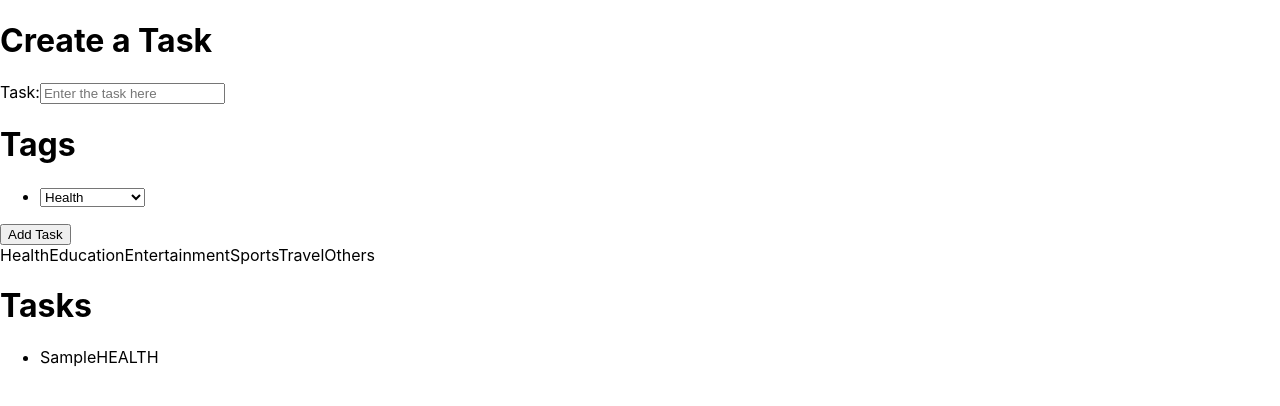
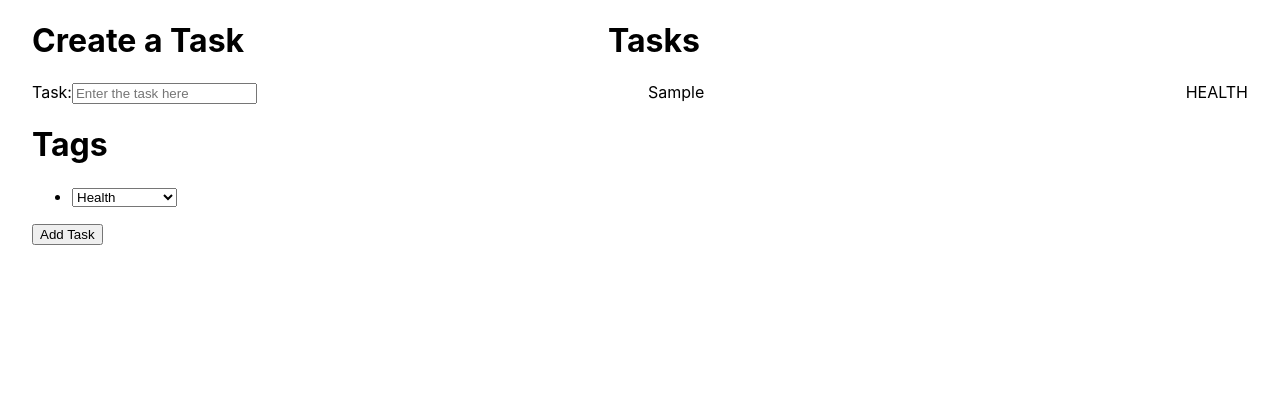
Before and after one commit to A-ZAID2003/mytaskers, a React (Create React App) app: page / in a window 1280 px wide. Both pictures are taken after typing "Sample" into the empty fields and a click on the button "Add Task". Shown: the top 406 px of the page. Built offline with nearby package versions, Linux system fonts and the light colour scheme; a web font is replaced by a local one.

Commit message:
The code commited

```diff
--- a/src/App.css
+++ b/src/App.css
@@ -1,3 +1,55 @@
+.app-container {
+  display: flex;
+  justify-content: space-around;
+}
+
+.input-section {
+  width: 40%;
+}
+
+.tasks-section {
+  width: 50%;
+}
+
+.task-list-item {
+  margin-bottom: 10px;
+  display: flex;
+  justify-content: space-between;
+}
+
+.tag-text {
+  margin-left: 10px;
+}
+
+.app-container {
+  display: flex;
+}
+
+.left-section {
+  width: 50%;
+  padding: 20px;
+  border-right: 1px solid #ccc;
+}
+
+.right-section {
+  width: 50%;
+  padding: 20px;
+}
+
+.task-list-item {
+  margin-bottom: 10px;
+}
+
+.task-list-item {
+  margin-bottom: 10px;
+  display: flex;
+  justify-content: space-between;
+}
+
+.tag-text {
+  margin-left: 10px;
+}
+
 * {
   box-sizing: border-box;
 }
--- a/src/App.js
+++ b/src/App.js
@@ -1,3 +1,98 @@
+// import {useState} from 'react'
+// import {v4 as uuid} from 'uuid'
+// import './App.css'
+// import TagsList from './components/TagsList'
+// import TaskList from './components/TaskList'
+
+// const tagsList = [
+//   {
+//     optionId: 'HEALTH',
+//     displayText: 'Health',
+//   },
+//   {
+//     optionId: 'EDUCATION',
+//     displayText: 'Education',
+//   },
+//   {
+//     optionId: 'ENTERTAINMENT',
+//     displayText: 'Entertainment',
+//   },
+//   {
+//     optionId: 'SPORTS',
+//     displayText: 'Sports',
+//   },
+//   {
+//     optionId: 'TRAVEL',
+//     displayText: 'Travel',
+//   },
+//   {
+//     optionId: 'OTHERS',
+//     displayText: 'Others',
+//   },
+// ]
+
+// const App = () => {
+//   const [tasks, setTasks] = useState([])
+//   const [taskText, setTaskText] = useState('')
+//   const [selectedTag, setSelectedTag] = useState(tagsList[0].optionId)
+
+//   const handleAddTask = e => {
+//     e.preventDefault()
+
+//     if (taskText.trim() === '') return
+
+//     const newTask = {
+//       id: uuid(),
+//       text: taskText,
+//       tag: selectedTag,
+//     }
+
+//     setTasks(prevTasks => [...prevTasks, newTask])
+//     setTaskText('')
+//     setSelectedTag(tagsList[0].optionId)
+//   }
+
+//   const handleTagClick = tag => {
+//     setSelectedTag(tag)
+//   }
+
+//   return (
+//     <div className="app-container">
+//       <div className="left-section">
+//         <h1>Create a Task</h1>
+//         <form onSubmit={handleAddTask}>
+//           <label>
+//             Task:
+//             <input
+//               type="text"
+//               value={taskText}
+//               onChange={e => setTaskText(e.target.value)}
+//               placeholder="Enter the task here"
+//             />
+//           </label>
+//           <TagsList
+//             tags={tagsList}
+//             activeTag={selectedTag}
+//             onTagClick={handleTagClick}
+//           />
+//           <button type="submit">Add Task</button>
+//         </form>
+//       </div>
+//       <div className="right-section">
+//         <div className="horizontal-tags">
+//           {tagsList.map(tag => (
+//             <span key={tag.optionId}>{tag.displayText}</span>
+//           ))}
+//         </div>
+//         <TaskList tasks={tasks} />
+//       </div>
+//     </div>
+//   )
+// }
+
+// export default App
+
+// App.js
 import {useState} from 'react'
 import {v4 as uuid} from 'uuid'
 import './App.css'
@@ -5,30 +100,12 @@ import TagsList from './components/TagsList'
 import TaskList from './components/TaskList'
 
 const tagsList = [
-  {
-    optionId: 'HEALTH',
-    displayText: 'Health',
-  },
-  {
-    optionId: 'EDUCATION',
-    displayText: 'Education',
-  },
-  {
-    optionId: 'ENTERTAINMENT',
-    displayText: 'Entertainment',
-  },
-  {
-    optionId: 'SPORTS',
-    displayText: 'Sports',
-  },
-  {
-    optionId: 'TRAVEL',
-    displayText: 'Travel',
-  },
-  {
-    optionId: 'OTHERS',
-    displayText: 'Others',
-  },
+  {optionId: 'HEALTH', displayText: 'Health'},
+  {optionId: 'EDUCATION', displayText: 'Education'},
+  {optionId: 'ENTERTAINMENT', displayText: 'Entertainment'},
+  {optionId: 'SPORTS', displayText: 'Sports'},
+  {optionId: 'TRAVEL', displayText: 'Travel'},
+  {optionId: 'OTHERS', displayText: 'Others'},
 ]
 
 const App = () => {
@@ -58,7 +135,7 @@ const App = () => {
 
   return (
     <div className="app-container">
-      <div className="left-section">
+      <div className="input-section">
         <h1>Create a Task</h1>
         <form onSubmit={handleAddTask}>
           <label>
@@ -78,12 +155,7 @@ const App = () => {
           <button type="submit">Add Task</button>
         </form>
       </div>
-      <div className="right-section">
-        <div className="horizontal-tags">
-          {tagsList.map(tag => (
-            <span key={tag.optionId}>{tag.displayText}</span>
-          ))}
-        </div>
+      <div className="tasks-section">
         <TaskList tasks={tasks} />
       </div>
     </div>
--- a/src/components/TaskList/index.js
+++ b/src/components/TaskList/index.js
@@ -1,3 +1,25 @@
+// const TaskList = ({tasks}) => (
+//   <div>
+//     <h1>Tasks</h1>
+//     {tasks.length === 0 ? (
+//       <p>No Tasks Added Yet</p>
+//     ) : (
+//       <ul>
+//         {tasks.map(task => (
+//           <li key={task.id} className="task-list-item">
+//             <span>{task.text}</span>
+//             <span className="tag-text">{task.tag}</span>
+//           </li>
+//         ))}
+//       </ul>
+//     )}
+//   </div>
+// )
+
+// export default TaskList
+
+// TaskList.js
+
 const TaskList = ({tasks}) => (
   <div>
     <h1>Tasks</h1>
@@ -6,11 +28,9 @@ const TaskList = ({tasks}) => (
     ) : (
       <ul>
         {tasks.map(task => (
-          <li key={task.id}>
-            <div className="task-item">
-              <span>{task.text}</span>
-              <span className="tag">{task.tag}</span>
-            </div>
+          <li key={task.id} className="task-list-item">
+            <span>{task.text}</span>
+            <span className="tag-text">{task.tag}</span>
           </li>
         ))}
       </ul>
```
Also changed, not shown: src/components/TagsList/index.js (+25 -0 lines).
